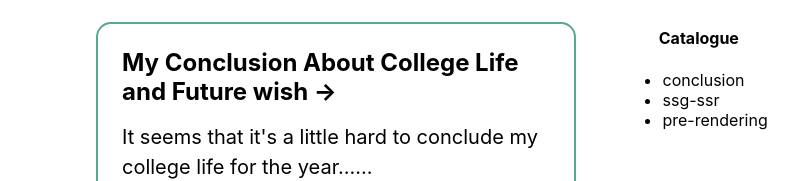
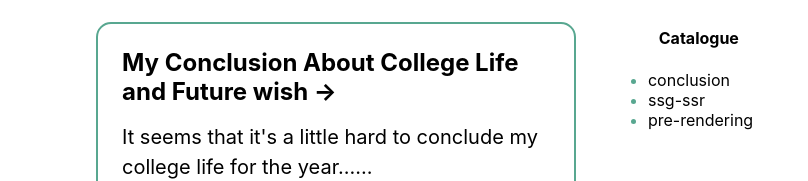
Before and after one commit to bettermultiply/BMBlog, a Next.js app: page / in a window 1280 px wide. Shown: the part 506-687 px from the top of the page, without its empty margins (204-1012 px from the left). Built offline with nearby package versions, Linux system fonts and the light colour scheme.

Commit message:
new catalogue

```diff
--- a/components/catalogue.js
+++ b/components/catalogue.js
@@ -5,8 +5,10 @@ export default function Catalogue({allIds}) {
         <div className={styles.List}>
             <h4 className={styles.Head}>Catalogue</h4>
             <ul className={styles.UList}>
-                {allIds.map(({id,c,s,i}) => (
-                <li key={id}>{id}</li>
+                {allIds.map(({id}) => (
+                <li className={styles.Li} key={id}>
+                    <a href={`/post/${id}`} className={styles.Link}>{id}</a>
+                </li>
                 ))}
             </ul>
         </div>
--- a/styles/Catalogue.module.css
+++ b/styles/Catalogue.module.css
@@ -15,7 +15,7 @@
     flex-direction: column;
     justify-content: start;
     position: relative;
-    right: 10%;
+    right: 20%;
 
 }
 
@@ -26,3 +26,18 @@
     font-family: "Times New Roman", Times, serif;
     font-size: 14px;
 }
+
+.Li {
+    color: #58a790;
+}
+
+.Li a:hover,
+.Li a:active,
+.Li a:focus {
+    color: #1367a4;
+    text-decoration: underline dashed;
+}
+
+.Link {
+    color: #000;
+}
```
